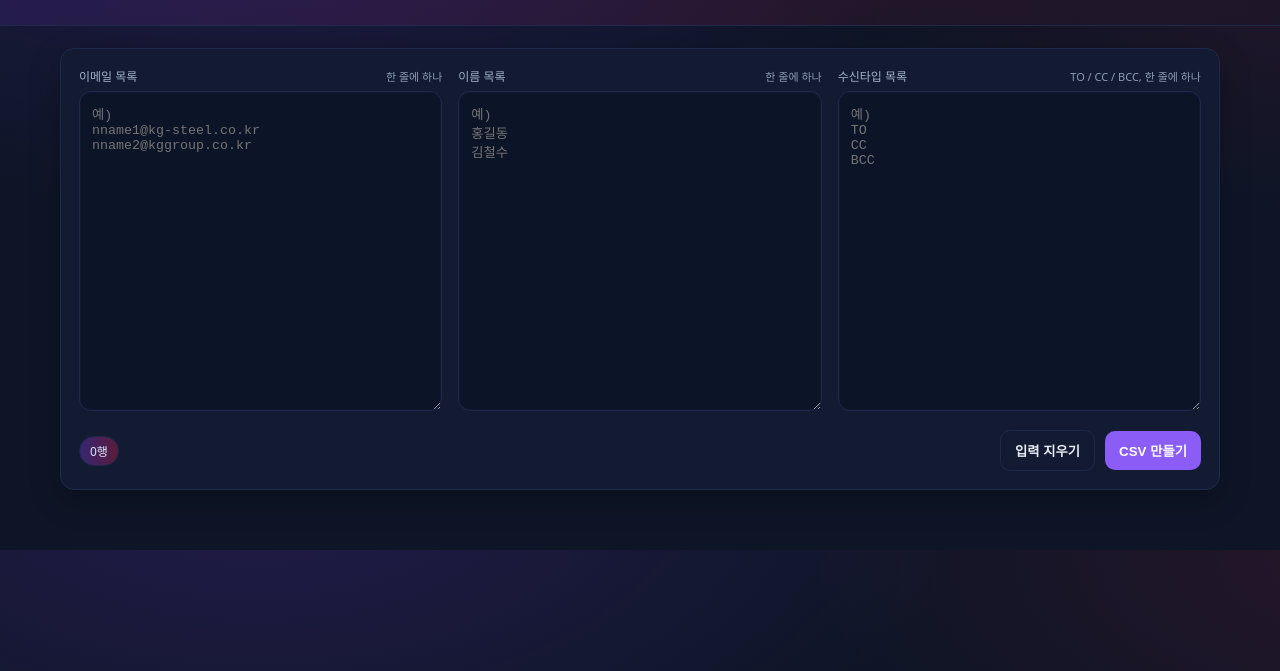
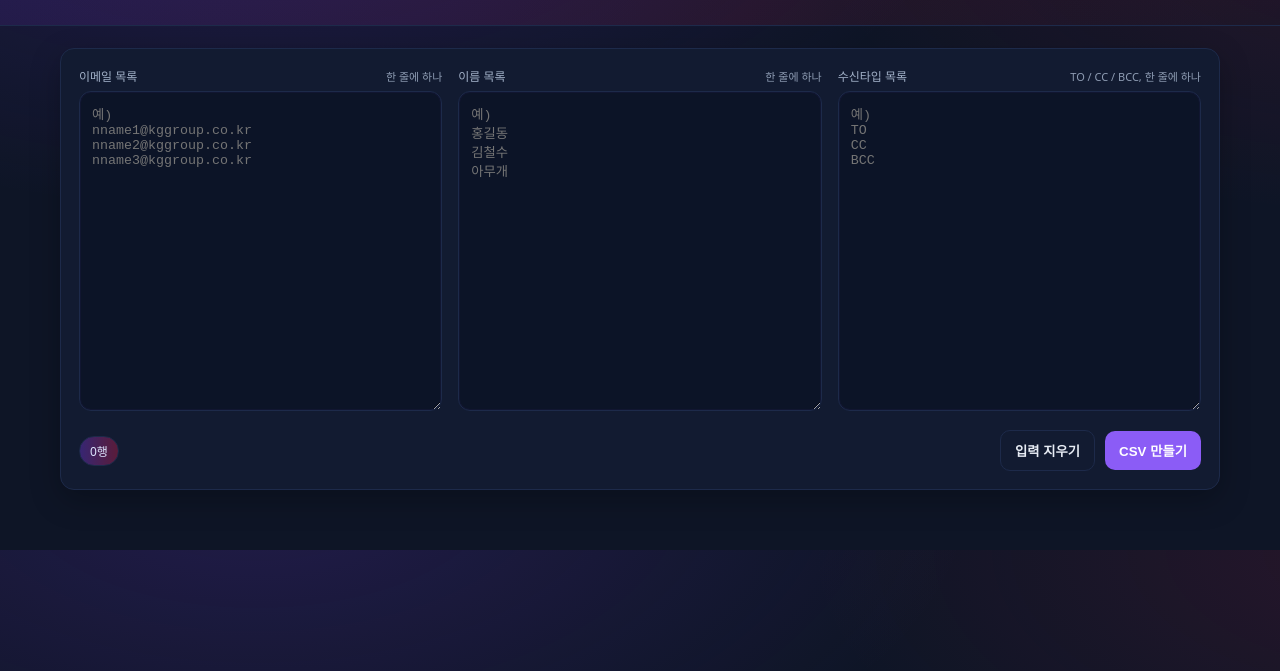
Before and after one commit to maktony1/SendListCSV, a plain HTML site: page index.html in a window 1280 px wide. Shown: the part 83-754 px from the top of the page. Drawn offline with Linux system fonts and the light colour scheme.

Commit message:
Update index.html

```diff
--- a/index.html
+++ b/index.html
@@ -115,14 +115,16 @@
         <div>
           <label>이메일 목록<span class="hint">한 줄에 하나</span></label>
           <textarea id="emails" placeholder="예)
-nname1@kg-steel.co.kr
-nname2@kggroup.co.kr"></textarea>
+nname1@kggroup.co.kr
+nname2@kggroup.co.kr
+nname3@kggroup.co.kr"></textarea>
         </div>
         <div>
           <label>이름 목록<span class="hint">한 줄에 하나</span></label>
           <textarea id="names" placeholder="예)
 홍길동
-김철수"></textarea>
+김철수
+아무개"></textarea>
         </div>
         <div>
           <label>수신타입 목록<span class="hint">TO / CC / BCC, 한 줄에 하나</span></label>
```
